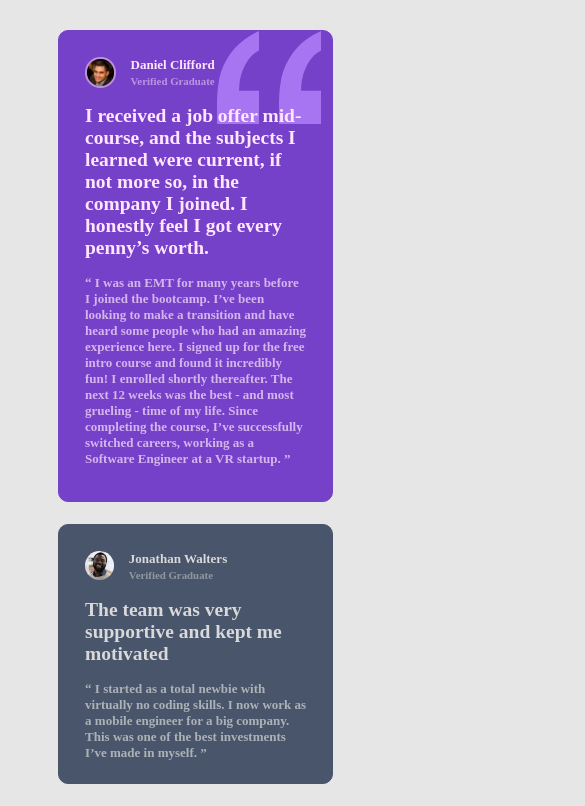
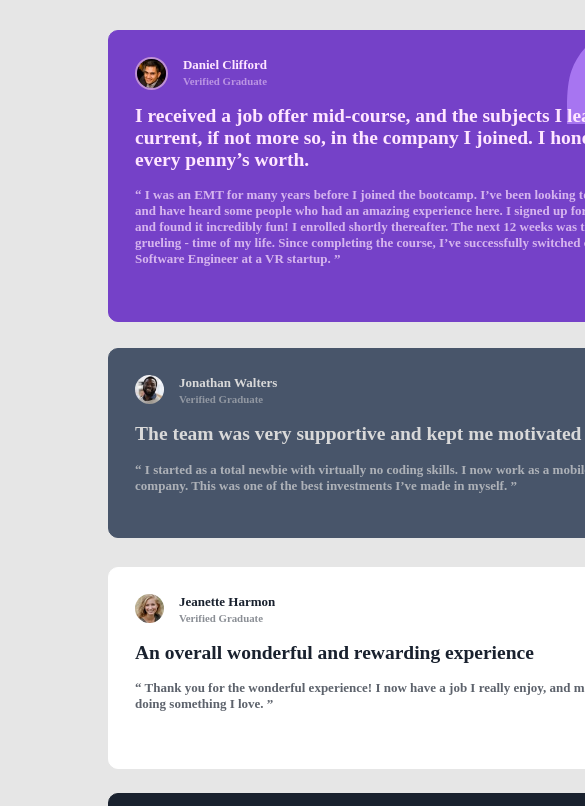
Before and after one commit to MahfudW/Project-Pertama-Buat-Grid-HTML-CSS, a plain HTML site: page index.html in a window 390 px wide. Shown: the top 806 px of the page, 585 px wide, since content can reach past the window. Drawn offline with Linux system fonts and the light colour scheme; a web font is replaced by a local one.

Commit message:
Update responsive.css
Menampah tampilan responsive layar 900px

```diff
--- a/docs/responsive.css
+++ b/docs/responsive.css
@@ -490,11 +490,11 @@
 }
 
 /* Extra small devices (phones, 600px and down) */
-@media only screen and (max-width: 600px) {
+@media only screen and (max-width: 900px) {
 
     body,
     html {
-        width: 375px;
+        width: 900px;
         background-color: hsl(0, 0%, 90%);
     }
 
@@ -503,7 +503,7 @@
         padding: 10px;
         margin-top: 20px;
         margin-bottom: 20px;
-        margin-left: 40px;
+        margin-left: 90px;
         margin-right: 20px;
         font-size: 13px;
         font-weight: 600;
@@ -521,11 +521,11 @@
         border-radius: 10px;
         background-image: url("/images/bg-pattern-quotation.svg");
         background-repeat: no-repeat;
-        background-position: 158px 0px;
+        background-position: 458px 0px;
     }
 
     .user1 img {
-        width: 12%;
+        width: 5%;
         border-radius: 50%;
         display: flex;
         float: left;
@@ -560,16 +560,16 @@
         grid-row: 2;
         background-color: hsl(217, 19%, 35%);
         width: 75%;
-        height: 70%;
+        height: 60%;
         margin-left: 0.1px;
-        margin-top: 10%;
+        margin-top: 7%;
         padding: 26px 26px 26px 26px;
         border: 1px solid hsl(217, 19%, 35%);
         border-radius: 10px;
     }
 
     .user2 img {
-        width: 13%;
+        width: 5%;
         border-radius: 50%;
         display: flex;
         float: left;
@@ -604,14 +604,14 @@
         background-color: hsl(0, 0%, 100%);
         width: 75%;
         height: 68%;
-        margin-top: 7%;
+        margin-top: 6%;
         padding: 26px 26px 26px 26px;
         border: 1px solid hsl(0, 0%, 100%);
         border-radius: 10px;
     }
 
     .user3 img {
-        width: 13%;
+        width: 5%;
         border-radius: 50%;
         display: flex;
         float: left;
@@ -654,7 +654,7 @@
     }
 
     .user4 img {
-        width: 13%;
+        width: 5%;
         border-radius: 50%;
         display: flex;
         float: left;
@@ -689,7 +689,7 @@
         grid-row: 5;
         background-color: hsl(0, 0%, 100%);
         width: 75%;
-        height: 87%;
+        height: 63%;
         margin-left: 0%;
         margin-top: 10%;
         padding: 30px 30px 25px 30px;
@@ -698,7 +698,7 @@
     }
 
     .user5 img {
-        width: 13%;
+        width: 5%;
         border-radius: 50%;
         display: flex;
         float: left;
```
